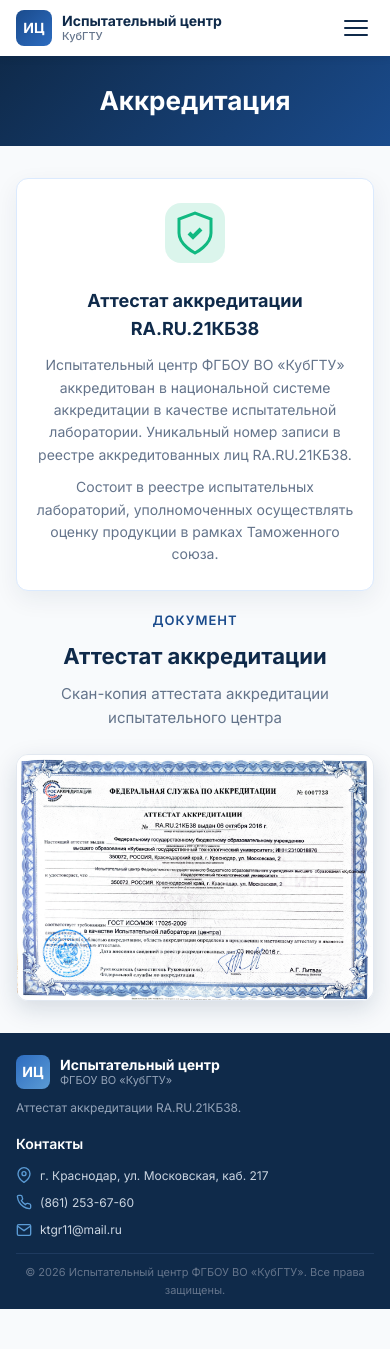
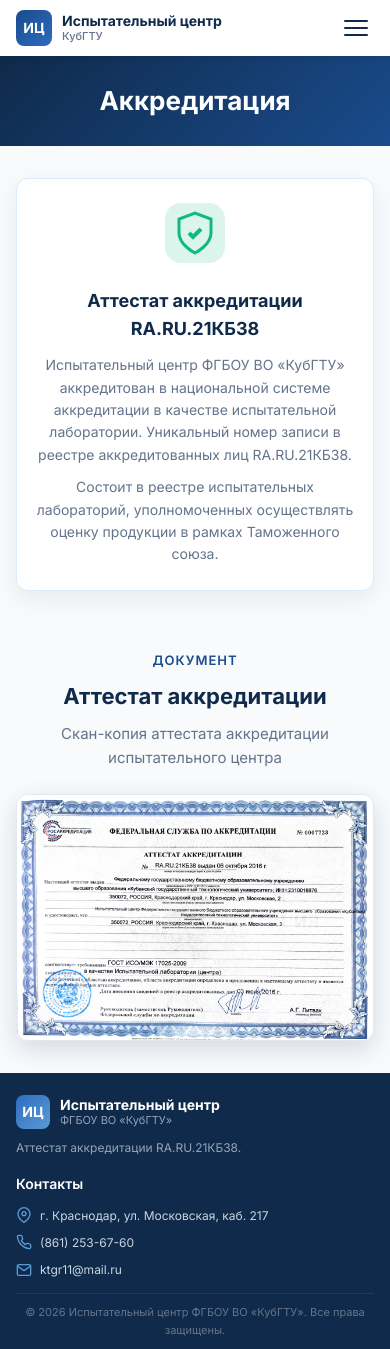
Before and after one commit to prismorion/laboratory, a React (Vite) app: page /accreditation in a window 390 px wide. Before the commit the page ends 1309 px from the top, so only its background shows below. Built offline with nearby package versions, Linux system fonts and the light colour scheme.

Commit message:
Adjust accreditation document spacing

```diff
--- a/pages/Accreditation/Accreditation.module.css
+++ b/pages/Accreditation/Accreditation.module.css
@@ -25,11 +25,11 @@
 }
 
 .summarySection {
-    padding: 48px 0 24px;
+    padding: 48px 0;
 }
 
 .documentSection {
-    padding: 0 0 48px;
+    padding: 24px 0 48px;
 }
 
 .sectionHeader {
@@ -164,11 +164,11 @@
     }
 
     .summarySection {
-        padding: 32px 0 16px;
+        padding: 32px 0;
     }
 
     .documentSection {
-        padding: 0 0 32px;
+        padding: 24px 0 32px;
     }
 
     .sectionHeader {
```
Also changed, not shown: 5 other files (tests, documents, lock files or other folders).
